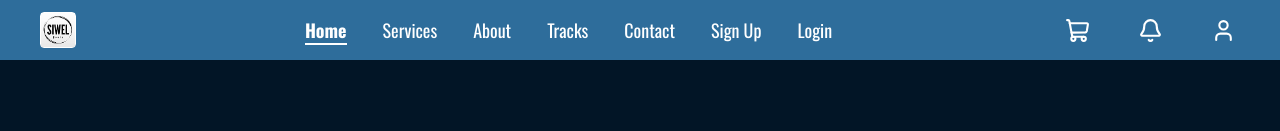
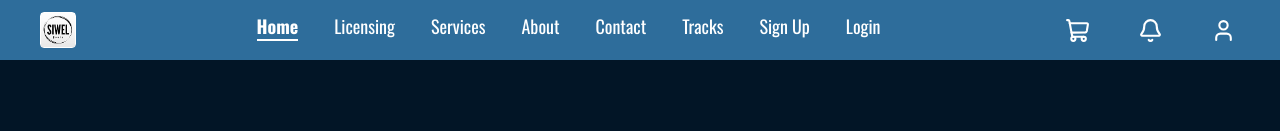
Before and after one commit to BulusHamnu/siwel-beat-ecommerce-application, a React (Vite) app in the folder front-end/: page / in a window 1280 px wide. Shown: the top 131 px of the page. Built offline with nearby package versions, Linux system fonts and the light colour scheme; no server answers; a web font is replaced by a local one.

Commit message:
feat: change link to navlink on header, add scroll to hash hook, add custom link highting for sections

```diff
--- a/front-end/src/components/header.tsx
+++ b/front-end/src/components/header.tsx
@@ -10,11 +10,12 @@ import {
   CreditCard,
 } from "lucide-react";
 import { useState, useRef, useEffect } from "react";
-import { Link, NavLink, useLocation } from "react-router-dom";
+import { NavLink, useLocation } from "react-router-dom";
 import useAuth from "../hooks/useAuth";
 import { motion } from "motion/react";
 import toast from "react-hot-toast";
 import NotificationPanel from "./NotificationPanel";
+import useActiveSection from "../hooks/useActiveSession";
 
 type To =
   | string
@@ -26,12 +27,14 @@ type To =
 function LinkItem({
   text,
   to,
-  type,
+  sectionId,
+  activeSection,
   setIsOpen,
 }: {
   text: string;
   to: To;
-  type?: string;
+  sectionId?: string;
+  activeSection?: string;
   setIsOpen: (value: boolean) => void;
 }) {
   const linkRef = useRef<HTMLAnchorElement>(null);
@@ -42,21 +45,16 @@ function LinkItem({
   return (
     <li
       onClick={() => handleLiClick()}
-      className="cursor-pointer p-3 py-5 text-center max-md:text-lg md:p-1 w-full hover:bg-[#1c567e] transition-colors duration-300"
+      className={`cursor-pointer p-3 py-5 text-center max-md:text-lg min-[950px]:p-1 w-full hover:bg-[#1c567e] transition-colors duration-300`}
     >
-      {type === "normal" ? (
-        <a
-          ref={linkRef}
-          onClick={() => setIsOpen(false)}
-          href={typeof to === "string" ? to : "#"}
-        >
-          {text}
-        </a>
-      ) : (
-        <NavLink ref={linkRef} onClick={() => setIsOpen(false)} to={to}>
-          {text}
-        </NavLink>
-      )}
+      <NavLink
+        className={`${activeSection && activeSection === sectionId ? "border-white border-b-2 font-bold" : ""}`}
+        ref={linkRef}
+        onClick={() => setIsOpen(false)}
+        to={to}
+      >
+        {text}
+      </NavLink>
     </li>
   );
 }
@@ -195,6 +193,15 @@ function Header() {
     };
   }, [isOpen]);
 
+  const activeSection = useActiveSection([
+    "hero",
+    "licences",
+    "services",
+    "about",
+    "contact",
+    "tracks",
+  ]);
+
   return (
     <>
       {isOpen && (
@@ -207,7 +214,7 @@ function Header() {
         ></motion.div>
       )}
       <motion.header
-        className={`whitespace-nowrap h-15 bg-[#2E6D9B] flex flex-row flex-nowrap gap-3 p-4 md:px-6 lg:px-10 items-center justify-between fixed top-0 w-full`}
+        className={`whitespace-nowrap h-15 bg-[#2E6D9B] flex flex-row flex-nowrap gap-3 p-2 md:px-6 lg:px-10 items-center justify-between fixed top-0 w-full`}
       >
         {/* Logo */}
         <div className="logo h-9 w-9 border border-white rounded">
@@ -220,32 +227,55 @@ function Header() {
 
         {/* NavBar */}
         <motion.nav
-          layoutId="navbar"
-          layout
-          className={`${isOpen ? "right-0 border-t border-b-white" : "-right-full"} bg-[#2E6D9B] text-white fixed top-15 max-md:h-full max-sm:w-[60vw] max-md:w-[40vw] md:w-fit md:static md:block transition-all duration-500 ease-in-out`}
+          className={`${isOpen ? "right-0 border-t border-b-white" : "-right-full"} bg-[#2E6D9B] text-white fixed top-15 transition-all duration-500 ease-in-out h-full min-[950px]:static max-md:w-[60vw] max-[950px]:w-[40vw]`}
         >
-          <ul className="flex flex-col md:flex-row md:flex-nowrap md:gap-7 text-md md:text-lg text-left md:text-center">
-            <LinkItem setIsOpen={setIsOpen} text="Home" to="/" />
+          <ul className="flex flex-col min-[950px]:flex-row flex-nowrap items-center justify-center md:gap-7 text-md min-[950px]:text-lg text-left max-[950px]:text-center">
+            <LinkItem
+              sectionId="hero"
+              activeSection={activeSection}
+              setIsOpen={setIsOpen}
+              text="Home"
+              to="/#hero"
+            />
 
             <LinkItem
+              sectionId="licences"
+              activeSection={activeSection}
+              setIsOpen={setIsOpen}
+              text="Licensing"
+              to="/#licences"
+            />
+
+            <LinkItem
+              sectionId="services"
+              activeSection={activeSection}
               setIsOpen={setIsOpen}
               text="Services"
               to="/#services"
-              type="normal"
             />
+
             <LinkItem
+              sectionId="about"
+              activeSection={activeSection}
               setIsOpen={setIsOpen}
               text="About"
               to="/#about"
-              type="normal"
             />
 
-            <LinkItem setIsOpen={setIsOpen} text="Tracks" to="/tracks" />
             <LinkItem
+              sectionId="contact"
+              activeSection={activeSection}
               setIsOpen={setIsOpen}
               text="Contact"
               to="/#contact"
-              type="normal"
+            />
+
+            <LinkItem
+              sectionId="tracks"
+              activeSection={activeSection}
+              setIsOpen={setIsOpen}
+              text="Tracks"
+              to="/tracks"
             />
 
             {!isAutheticated && (
@@ -280,12 +310,12 @@ function Header() {
             ) : (
               <>
                 {/* Cart Icon */}
-                <Link
+                <NavLink
                   to="/cart"
                   className="cursor-pointer p-1 rounded hover:bg-[#1c567e] transition-colors duration-300"
                 >
                   <ShoppingCart size={25} />
-                </Link>
+                </NavLink>
                 {/* Notification Icon */}
                 <span className="p-1 rounded hover:bg-[#1c567e] transition-colors duration-300 relative z-50">
                   <Bell
@@ -325,7 +355,7 @@ function Header() {
 
             <span
               onClick={() => setIsOpen(!isOpen)}
-              className="md:hidden cursor-pointer p-1 rounded hover:bg-[#1c567e] transition-colors duration-300 grid items-center"
+              className="min-[950px]:hidden cursor-pointer p-1 rounded hover:bg-[#1c567e] transition-colors duration-300 grid items-center"
             >
               {isOpen ? <X size={25} /> : <Menu size={25} />}
             </span>
--- /dev/null
+++ b/front-end/src/hooks/useActiveSession.ts
@@ -0,0 +1,46 @@
+import { useState, useEffect } from "react";
+import { useLocation } from "react-router-dom";
+
+function useActiveSection(sectionIds: string[]) {
+  const location = useLocation();
+
+  const [activeSection, setActiveSection] = useState<string>(() => {
+    switch (location.pathname) {
+      case "/":
+        return "hero";
+      case "/tracks":
+        return "tracks";
+      default:
+        return "";
+    }
+  });
+
+  useEffect(() => {
+    const observer = new IntersectionObserver(
+      (entries) => {
+        entries.forEach((entry) => {
+          if (entry.isIntersecting) {
+            setActiveSection(entry.target.id);
+          }
+        });
+      },
+      { rootMargin: "-50% 0px -50% 0px" },
+    );
+
+    sectionIds.forEach((id) => {
+      const element = document.getElementById(id);
+      if (element) observer.observe(element);
+    });
+
+    return () => {
+      sectionIds.forEach((id) => {
+        const element = document.getElementById(id);
+        if (element) observer.unobserve(element);
+      });
+    };
+  }, [sectionIds]);
+
+  return activeSection;
+}
+
+export default useActiveSection;
--- /dev/null
+++ b/front-end/src/hooks/useScrollToHash.tsx
@@ -0,0 +1,17 @@
+/* Scroll To Hash Hook */
+import { useEffect } from "react";
+import { useLocation } from "react-router-dom";
+
+function useScrollToHash() {
+  const { hash } = useLocation();
+
+  useEffect(() => {
+    if (hash) {
+      document.querySelector(hash)?.scrollIntoView({
+        behavior: "smooth",
+      });
+    }
+  }, [hash]);
+}
+
+export default useScrollToHash;
--- a/front-end/src/index.css
+++ b/front-end/src/index.css
@@ -1,6 +1,10 @@
 @import url("https://fonts.googleapis.com/css2?family=Oswald:wght@300;400;500;600;700&display=swap");
 @import url("https://fonts.googleapis.com/css2?family=Oregano:ital@0;1&display=swap");
 @import "tailwindcss";
+
+* {
+  box-sizing: border-box;
+}
 
 :root {
   --text-color: rgb(255, 255, 255);
@@ -42,11 +46,6 @@ header {
     left: 0;
     right: 0;
   }
-}
-
-header nav a.active {
-  font-weight: bold;
-  border-bottom: 2px solid white;
 }
 
 .profile-menu a.active {
@@ -111,11 +110,6 @@ p {
     margin-bottom: 2.5rem;
   }
 }
-
-/* #licences,
-#about {
-  border: 2px solid white;
-} */
 
 form input {
   background-color: white;
--- a/front-end/src/pages/home.tsx
+++ b/front-end/src/pages/home.tsx
@@ -14,6 +14,7 @@ import { motion } from "motion/react";
 import { onViewVariants } from "../config/animation";
 import TrackCardSkeleton from "../components/trackCardSkeleton";
 import TracksContainer from "../components/tracksContainer";
+import useScrollToHash from "../hooks/useScrollToHash";
 
 function LicenseItem({ term }: { term: string }) {
   return (
@@ -451,11 +452,13 @@ function ServicesSection() {
 
 /* Home page */
 function Home() {
+  useScrollToHash();
+
   return (
     <>
       <Header />
       <main className="flex flex-col flex-nowrap min-w-full space-y-28 md:space-y-32 lg:space-y-36">
-        <div>
+        <div id="hero">
           <h1>Siwel Beats App</h1>
           <div className="bg-white flex flex-row flex-nowrap items-center m-4 max-w-xl md:mx-auto">
             <input
```
